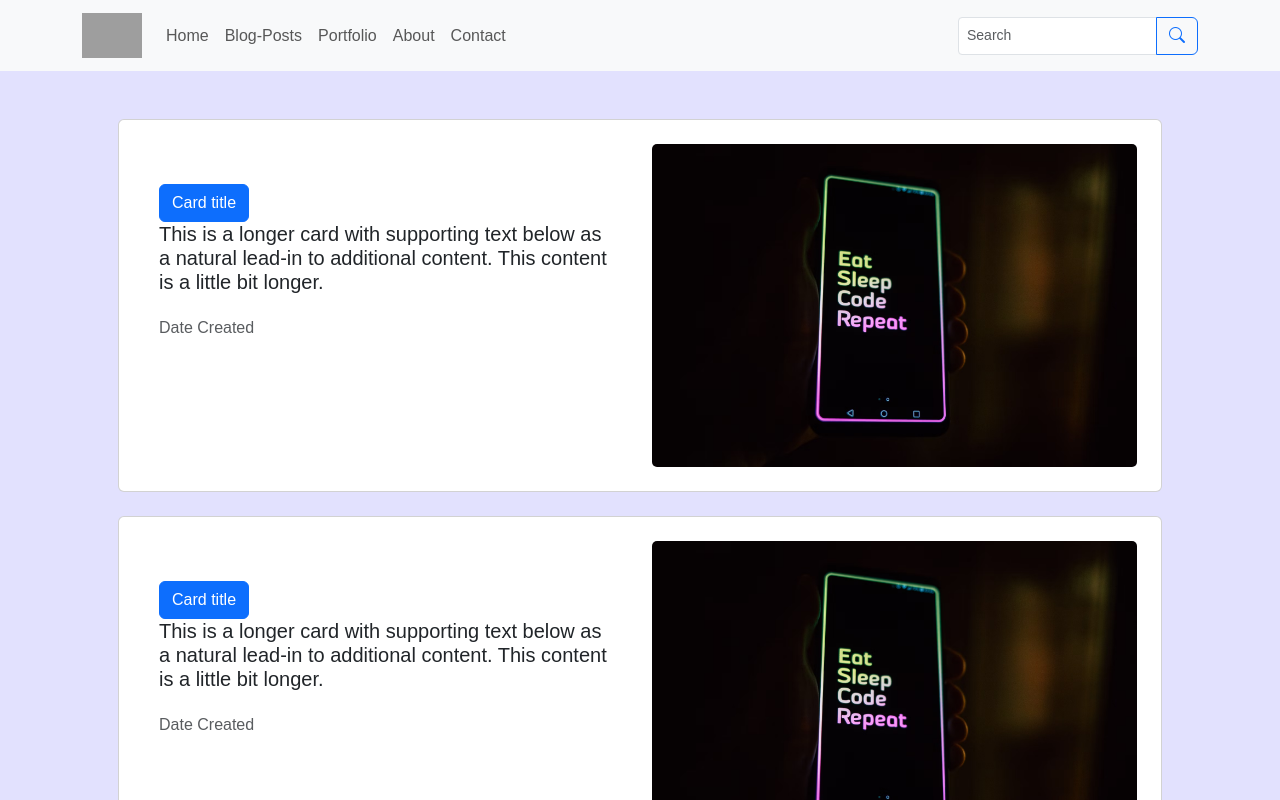
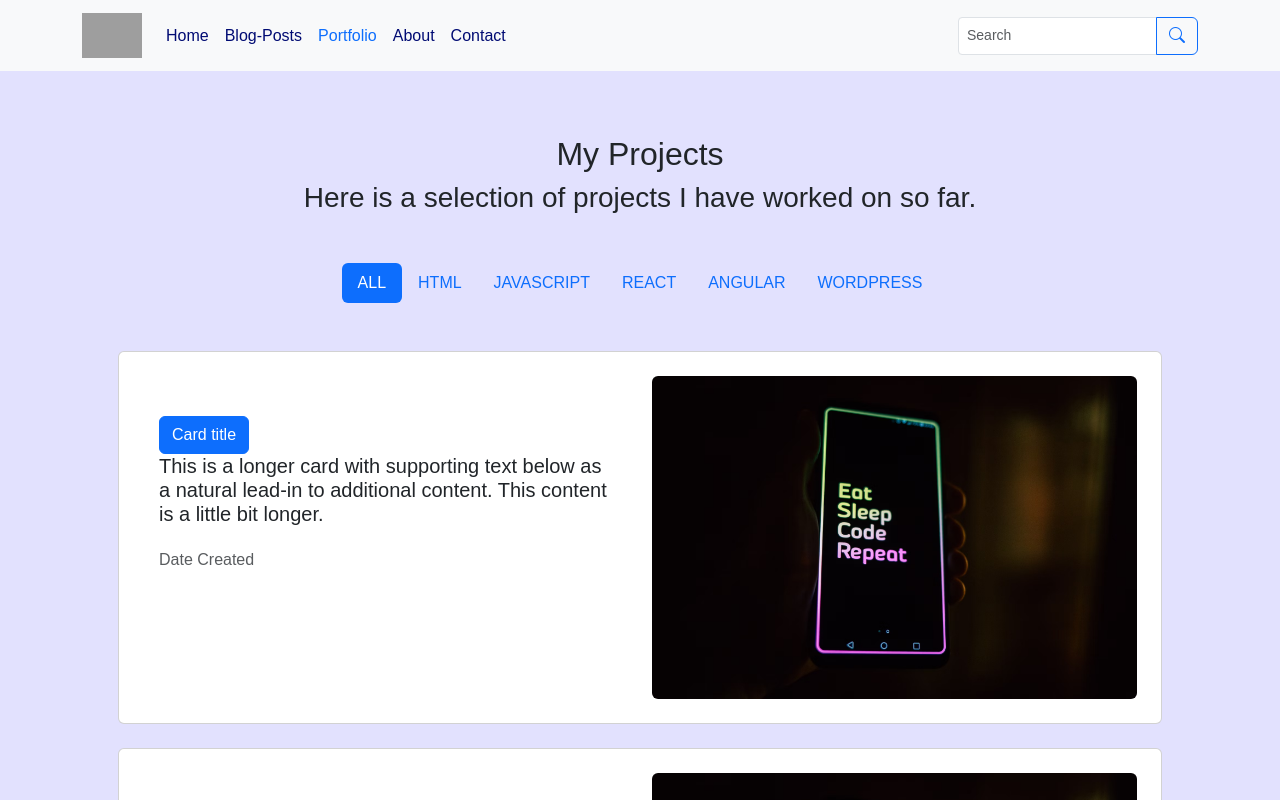
Before and after one commit to Malika-Auma-O/MyBlog, a React (Create React App) app in the folder client/: page /portfolio in a window 1280 px wide. Shown: the top 800 px of the page. Built offline with nearby package versions, Linux system fonts and the light colour scheme; grey boxes are pictures that could not be loaded.

Commit message:
start portfolioModal set up and postDetail set up

```diff
--- a/client/src/components/HomeFeatures.js
+++ b/client/src/components/HomeFeatures.js
@@ -13,7 +13,7 @@ function HomeFeatures() {
       {Array.from({ length: 3 }).map((_, idx) => (
         <Col key={idx}>
           <Card className='h-100 p-4'>
-            <Card.Img variant="top" src={Image2} />
+            <Card.Img className='card-img rounded' variant="top" src={Image2} />
             <Card.Body>
               <Card.Title >Card title</Card.Title>
               <Card.Text>Author: <span className="text-secondary">Malika <span className="ms-3">Site Owner</span></span></Card.Text>
--- a/client/src/components/NavbarPage.js
+++ b/client/src/components/NavbarPage.js
@@ -6,48 +6,41 @@ import Form from 'react-bootstrap/Form';
 import InputGroup from 'react-bootstrap/InputGroup';
 import FormControl from 'react-bootstrap/FormControl';
 import Image from 'react-bootstrap/Image';
-// import logo from "../images/logo.png"
-import logo from "../images/design2.gif"
-
+import { Link, useLocation } from 'react-router-dom'; // Import Link and useLocation
+import logo from "../images/design2.gif"; // Change to your logo path
 
 function NavbarPage() {
-
-
+  const location = useLocation();
 
   return (
-    <Navbar  collapseOnSelect expand="lg" className=" bg-body-tertiary " >
-      <Container >
-      <Navbar.Brand href="/">
-        <Image src={logo} alt="Logo" height="45" />
-      </Navbar.Brand>
+    <Navbar collapseOnSelect expand="lg" className="bg-body-tertiary">
+      <Container>
+        <Navbar.Brand as={Link} to="/">
+          <Image src={logo} alt="Logo" height="45" />
+        </Navbar.Brand>
         <Navbar.Toggle aria-controls="responsive-navbar-nav" />
         <Navbar.Collapse id="responsive-navbar-nav">
           <Nav className="me-auto">
-            <Nav.Link href="/">Home</Nav.Link>
-            <Nav.Link href="/posts">Blog-Posts</Nav.Link>
-            <Nav.Link href="/portfolio">Portfolio</Nav.Link>
-            <Nav.Link href="/about">About</Nav.Link>
-            <Nav.Link href="/contact">Contact</Nav.Link>
+          <Nav.Link href="/" className='navbar-custom'>Home</Nav.Link>
+            <Nav.Link as={Link} to="/posts" className={`navbar-custom ${location.pathname === '/posts' ? 'text-primary' : ''}`}>Blog-Posts</Nav.Link>
+            <Nav.Link as={Link} to="/portfolio" className={`navbar-custom ${location.pathname === '/portfolio' ? 'text-primary' : ''}`}>Portfolio</Nav.Link>
+            <Nav.Link as={Link} to="/about" className={`navbar-custom ${location.pathname === '/about' ? 'text-primary' : ''}`}>About</Nav.Link>
+            <Nav.Link as={Link} to="/contact" className={`navbar-custom ${location.pathname === '/contact' ? 'text-primary' : ''}`}>Contact</Nav.Link>
           </Nav>
-
         </Navbar.Collapse>
-        <Nav>
-        <Form
-         className="d-flex">
+        <Form className="d-flex">
           <InputGroup>
             <FormControl
               type="search"
               placeholder="Search"
               aria-label="Search"
               size="sm"
-
             />
             <Button variant="outline-primary" id="search-button">
               <i className="bi bi-search"></i> {/* Magnifying glass icon */}
             </Button>
           </InputGroup>
         </Form>
-      </Nav>
       </Container>
     </Navbar>
   );
--- a/client/src/components/Portfolio.js
+++ b/client/src/components/Portfolio.js
@@ -1,16 +1,58 @@
+import { useState } from "react";
 import Card from "react-bootstrap/Card";
 import Col from "react-bootstrap/Col";
 import Row from "react-bootstrap/Row";
 import Container from "react-bootstrap/Container";
 import Button from 'react-bootstrap/Button';
+import Nav from 'react-bootstrap/Nav';
 import blog from "../images/sleepRepeat.avif";
+import Footer from "./Footer"
 
 function Portfolio() {
+    const [activeKey, setActiveKey] = useState("1");
+    const handleSelect = (eventKey) => {
+        setActiveKey(eventKey);
+      };
 
 
   return (
     <div>
       <Container className="p-5">
+        <h2 class="text-center mt-3">My Projects</h2>
+
+        <h3 class="text-center">Here is a selection of projects I have worked on so far.</h3>
+        <Nav variant="pills" activeKey={activeKey} onSelect={handleSelect} className="m-5 justify-content-center">
+          <Nav.Item>
+            <Nav.Link eventKey="1" href="#/home">
+              ALL
+            </Nav.Link>
+          </Nav.Item>
+          <Nav.Item>
+            <Nav.Link eventKey="2" title="HTML" href="#/html">
+              HTML
+            </Nav.Link>
+          </Nav.Item>
+          <Nav.Item>
+            <Nav.Link eventKey="3" title="JavaScript" href="#/javascript">
+              JAVASCRIPT
+            </Nav.Link>
+          </Nav.Item>
+          <Nav.Item>
+            <Nav.Link eventKey="4" title="React" href="#/react">
+              REACT
+            </Nav.Link>
+          </Nav.Item>
+          <Nav.Item>
+            <Nav.Link eventKey="5" title="Angular" href="#/angular">
+              ANGULAR
+            </Nav.Link>
+          </Nav.Item>
+          <Nav.Item>
+            <Nav.Link eventKey="6" title="WordPress" href="#/wordpress">
+              WORDPRESS
+            </Nav.Link>
+          </Nav.Item>
+        </Nav>
         <Row xs={1} md={1} className="g-4">
           {Array.from({ length: 4 }).map((_, idx) => (
             <Col key={idx}>
@@ -26,7 +68,7 @@ function Portfolio() {
                     </Card.Body>
                   </Col>
                   <Col xs={12} md={6}>
-                    <Card.Img variant="top" src={blog} className="card-img" />
+                    <Card.Img  variant="top" src={blog} className="card-img rounded" />
                   </Col>
                 </Row>
               </Card>
@@ -34,6 +76,7 @@ function Portfolio() {
           ))}
         </Row>
       </Container>
+      <Footer/>
     </div>
   );
 }
--- a/client/src/components/Posts.js
+++ b/client/src/components/Posts.js
@@ -13,8 +13,8 @@ function Posts() {
         <Row xs={1} md={2} lg={3} className="g-4">
             {Array.from({ length: 8 }).map((_, idx) => (
                 <Col key={idx}>
-                <Card className='h-100 p-4'>
-                    <Card.Img variant="top" src={Image2} />
+                <Card className='h-100 p-4 '>
+                    <Card.Img className='card-img rounded' variant="top" src={Image2} />
                     <Card.Body>
                         <Card.Title >Card title</Card.Title>
                         <Card.Text>Author: <span className="text-secondary">Malika <span className="ms-3">Site Owner</span></span></Card.Text>
@@ -23,6 +23,7 @@ function Posts() {
                             lead-in to additional content. This content is a little bit
                             longer.
                         </Card.Text>
+                        <Card.Text className="text-secondary">Date added</Card.Text>
                         <Card.Link href="#">Read More</Card.Link>
                         </Card.Body>
                 </Card>
--- a/client/src/index.css
+++ b/client/src/index.css
@@ -31,6 +31,14 @@ body {
   box-shadow: rgba(0, 0, 0, 0.15) 0px 5px 15px 0px !important;
 } */
 
+.navbar-custom {
+  color: #000B73 !important;
+}
+
+.navbar-custom:hover {
+  color: #0d6efd !important;
+}
+
 .envelope {
   width: 300px !important;
 
```
Also changed, not shown: client/src/components/PortfolioModal.js (added, +50 -0 lines), client/src/components/PostDetails.js (added).
